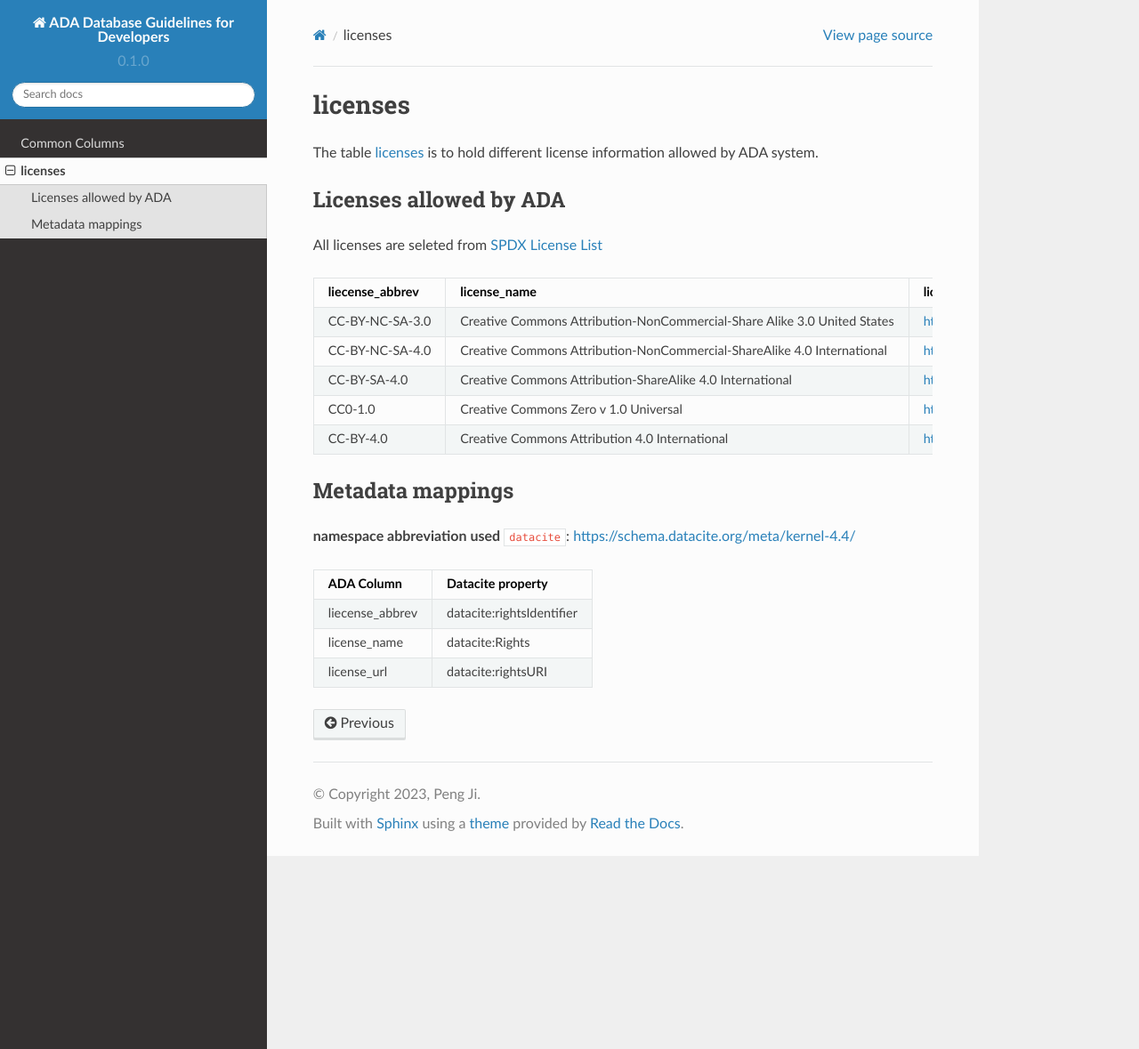
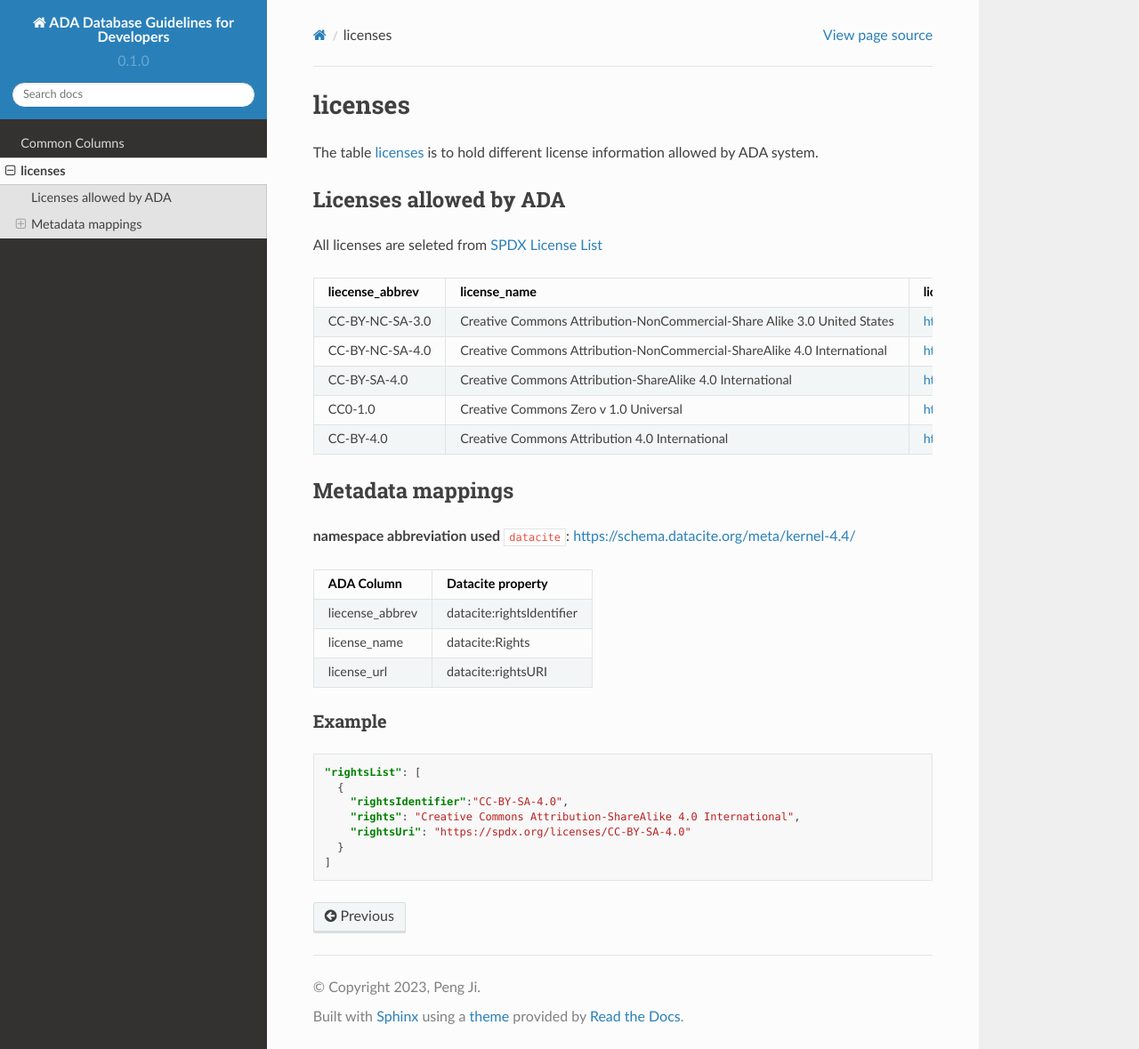
Before and after one commit to amds-ldeo/ada-db-spec, a Sphinx documentation site: the page built from docs/source/licenses.rst, in a window 1280 px wide and 1179 px high. Shown: the whole window at 89% size. Built offline with Sphinx 7.4.7 and the Read the Docs theme 2.0.0, drawn with Linux system fonts in a browser that asks for light colours.

Commit message:
refactor: update the content of licenses.rst

```diff
--- a/docs/source/licenses.rst
+++ b/docs/source/licenses.rst
@@ -28,3 +28,15 @@
 license_name            datacite:Rights
 license_url             datacite:rightsURI
 ======================= =======================
+
+Example
+~~~~~~~
+.. code-block:: json
+
+  "rightsList": [
+    {
+      "rightsIdentifier":"CC-BY-SA-4.0",
+      "rights": "Creative Commons Attribution-ShareAlike 4.0 International",
+      "rightsUri": "https://spdx.org/licenses/CC-BY-SA-4.0"
+    }
+  ]
```
